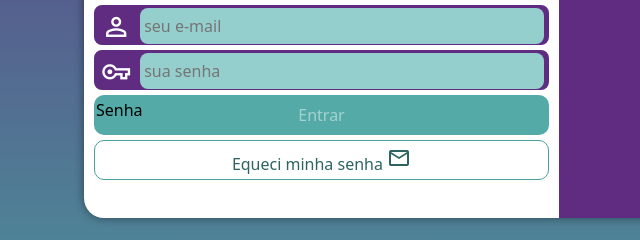
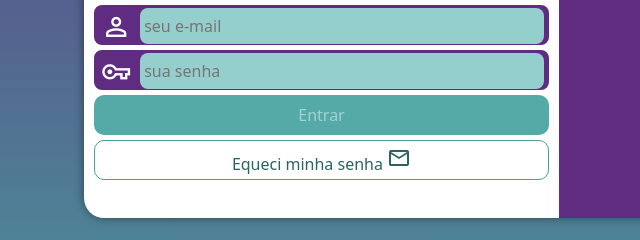
Before and after one commit to joaoedson62/projeto-login, a plain HTML site: page index.html in a window 1280 px wide. Shown: the part 357-597 px from the top of the page, 81-721 px from the left. Drawn offline with nearby package versions, Linux system fonts and the light colour scheme.

Commit message:
atualizado

```diff
--- a/index.html
+++ b/index.html
@@ -31,7 +31,7 @@
                             vpn_key
                             </span>
                         <input type="password" name="senha" id="isenha" placeholder="sua senha" autocomplete="current-password" required minlength="8" maxlength="20">
-                        <label for="isenha">Senha</label>
+                        <label for="isenha"></label>
                     </div>
                     <input type="submit" value="Entrar">
                     <a href="esqueci.html" class="botao">Equeci minha senha <span class="material-symbols-outlined"> mail</span></a>
```
